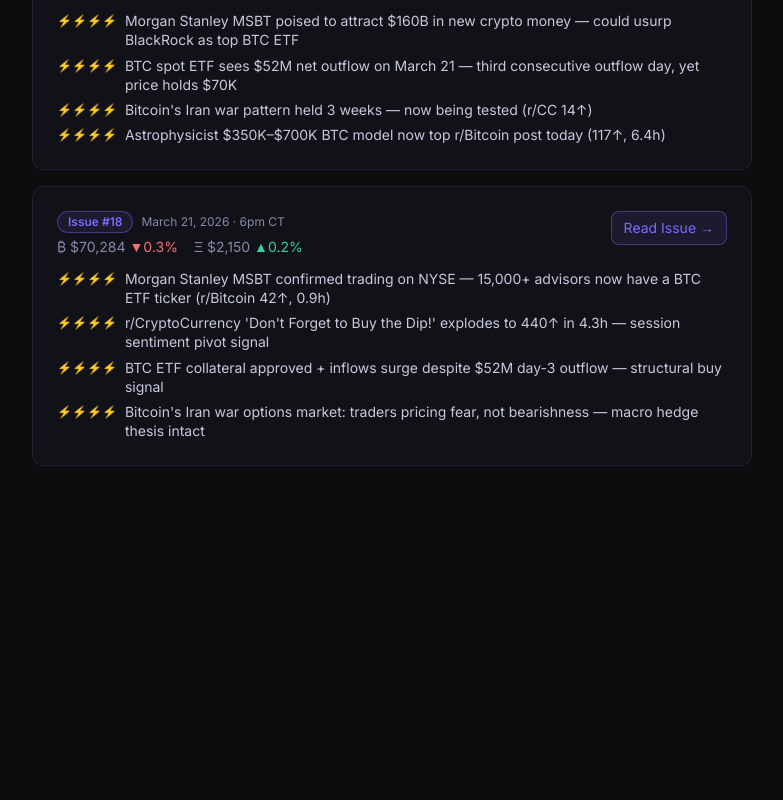
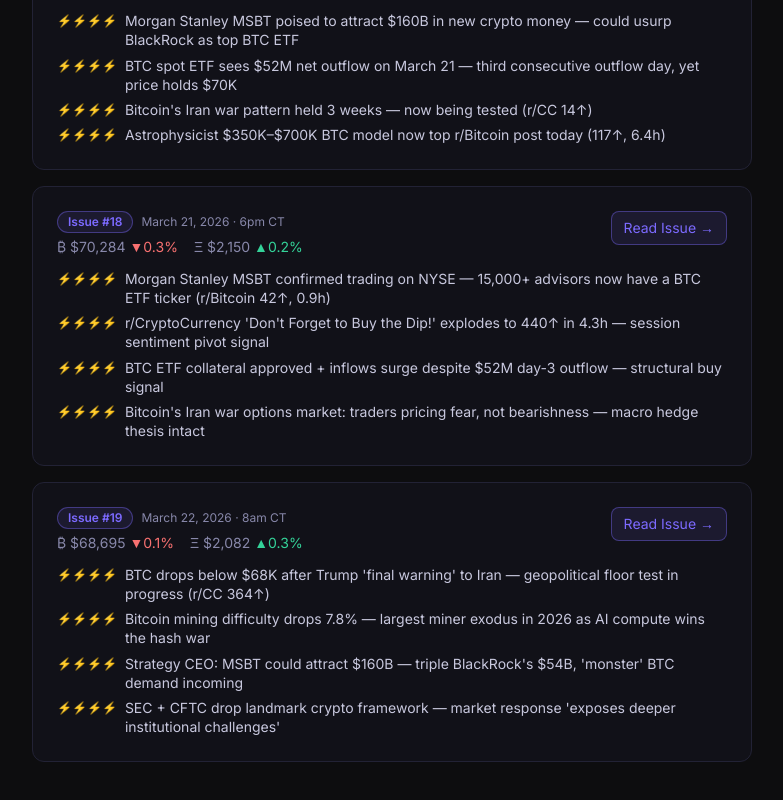
Before and after one commit to Mind-Dragon/zackor-signals, a Next.js app: page /issues in a window 1280 px wide. Shown: the part 4486-5286 px from the top of the page, without its empty margins (248-1031 px from the left). Before the commit the page ends 5000 px from the top, so only its background shows below. Built offline with nearby package versions, Linux system fonts and the light colour scheme.

Commit message:
feat: add Issue #19 — Mar 22, 2026 8am CT BTC/ETH scan

```diff
--- a/app/data/issues.ts
+++ b/app/data/issues.ts
@@ -28,6 +28,87 @@
 }
 
 export const ISSUES: Issue[] = [
+  {
+    id: "2026-03-22-8am",
+    issueNumber: 19,
+    date: "March 22, 2026",
+    time: "8am CT",
+    btcPrice: "$68,695",
+    btcChange: "0.1%",
+    btcUp: false,
+    ethPrice: "$2,082",
+    ethChange: "0.3%",
+    ethUp: true,
+    sections: [
+      {
+        icon: "₿",
+        title: "Bitcoin",
+        signals: [
+          {
+            rating: 4,
+            headline: "BTC drops below $68K after Trump 'final warning' to Iran — geopolitical floor test in progress (r/CC 364↑)",
+            detail: "r/CryptoCurrency (364↑, 10h): Trump issued a 'final warning' to Iran overnight, triggering BTC to drop below $68K. This is the most direct test of BTC's Iran war pattern since the conflict began — previously BTC held and recovered. Price at $68,695 currently. The critical question: does the geopolitical shock trigger a sell-off or does BTC absorb it as a sovereign hedge (as it has for the prior three weeks)? This is the signal to watch today."
+          },
+          {
+            rating: 4,
+            headline: "Bitcoin mining difficulty drops 7.8% — largest miner exodus in 2026 as AI compute wins the hash war",
+            detail: "r/CryptoCurrency (154↑, 9.5h): Bitcoin mining difficulty fell 7.8% — one of the largest drops in recent years. Miners are exiting Bitcoin mining in favor of AI compute infrastructure. This is structurally bullish for remaining miners (improved economics) and for BTC holders (reduced sell pressure from miner liquidations). The AI pivot of mining capital is accelerating, not reversing."
+          },
+          {
+            rating: 4,
+            headline: "Strategy CEO: MSBT could attract $160B — triple BlackRock's $54B, 'monster' BTC demand incoming",
+            detail: "Exa (Mar 22): Strategy's CEO (Michael Saylor) stated that Morgan Stanley's MSBT could attract up to $160B in flows, potentially making it three times larger than BlackRock's IBIT. Strategy itself now holds $54B in Bitcoin (Twitter/CWAlerts). The 'monster Bitcoin' framing is gaining mainstream traction as MSBT goes live on NYSE with 15,000+ advisor distribution network."
+          },
+          {
+            rating: 4,
+            headline: "SEC + CFTC drop landmark crypto framework — market response 'exposes deeper institutional challenges'",
+            detail: "Exa (Mar 22): The SEC and CFTC jointly released a landmark crypto regulatory framework on Sunday morning. Analyst framing: 'puts the final nail in the Gensler era' (r/CC 24↑). The CLARITY Act gaining support adds legislative momentum. NC lawmakers proposing a state Bitcoin reserve (r/CC 14↑) signals state-level institutional adoption accelerating alongside federal clarity."
+          },
+          {
+            rating: 3,
+            headline: "JPMorgan sets $266K BTC target — institutional demand thesis strengthening as correlation with S&P 500 rises",
+            detail: "Exa (Mar 22): JPMorgan published a $266K BTC price target based on institutional demand acceleration. Simultaneously, a separate analysis flags Bitcoin's rising S&P 500 correlation as a potential risk (YouSearch: 'triggers 50% crash setup'). The divergence between the bull case ($266K institutional target) and bear case (correlation risk) is the central BTC tension this week."
+          },
+          {
+            rating: 3,
+            headline: "Dormant 2011 Bitcoin wallet activates — 11,000x profit realization, 14-year HODLer exits",
+            detail: "Twitter/defiaddanews: A Bitcoin wallet dormant since 2011 reactivated, realizing 11,000x profit. This type of OG HODLer exit is a market structure event — supply that has been locked for 14 years entering circulation. Historical pattern: these events have minimal price impact individually but signal that long-term holders are finding the current price worth exiting."
+          }
+        ]
+      },
+      {
+        icon: "Ξ",
+        title: "Ethereum",
+        signals: [
+          {
+            rating: 4,
+            headline: "thomasg.eth still stacking Sunday AM — Arkham on-chain confirmation continues (Twitter 300 engagement score)",
+            detail: "Twitter @BSCNews (L:120 RT:16 R:12 = score 300): Arkham intelligence confirming thomasg.eth (the OG Ethereum whale who sold $538M near ATH) is actively continuing to accumulate ETH this morning. The buy-back initiated at $2,201 (underwater) is being extended. This is now a multi-day conviction accumulation pattern, not a one-time trade. ETH at $2,082 means the whale is ~5.4% underwater and adding."
+          },
+          {
+            rating: 4,
+            headline: "ETH Elliott Wave analysis: 'Has Ethereum started the next downtrend?' — $2,082 is the critical decision point (Twitter 124 score)",
+            detail: "Twitter @Morecryptoonl (L:54 RT:2 R:10 = score 124): Elliott Wave analysis asking whether ETH has entered the next downtrend structure at current levels. This is the #2 ETH engagement post of the morning. ETH at $2,082 is below thomasg.eth's buy entry of $2,201 — creating a tension between technical downtrend signals and smart money on-chain accumulation. Resolution of this tension defines the next 30-day move."
+          },
+          {
+            rating: 4,
+            headline: "Ethereum eyes 25% rally as richest ETH whales return to 'profitable state' — whale P&L reset incoming",
+            detail: "YouSearch/Twitter (Mar 22): Analysis showing the richest ETH whale cohort is approaching their breakeven price level, which historically precedes redistribution and price appreciation. Combined with YouSearch 'ETH demand grows + $4K 2026 target' coverage and the 7 largest public ETH treasury firms now holding (Twitter/CWAlerts), the on-chain structure suggests a potential 25% upside scenario if macro stabilizes."
+          },
+          {
+            rating: 3,
+            headline: "Bitmain sitting on 42-45% unrealized loss — bought ETH at $3,800-$4,000, now at $2,082",
+            detail: "Twitter @prievofficial: Bitmain (largest Bitcoin mining hardware company) holds significant ETH bought at $3,800-$4,000, currently sitting 42-45% underwater at $2,082. This is a macro overhang — Bitmain may face pressure to sell if ETH price stays depressed. However, it also signals that large institutional players are holding (not capitulating) despite deep losses."
+          },
+          {
+            rating: 3,
+            headline: "Resolv USR stablecoin crashes 80% after security failure — DeFi risk signal at ETH resistance",
+            detail: "r/CryptoCurrency (10↑, 1.9h): Resolv USR, an ETH-based stablecoin, crashed 80% following a security failure this morning. This is a live DeFi risk event occurring during ETH's most critical price support test. While not directly affecting ETH price, stablecoin security failures at resistance levels have historically added selling pressure as DeFi users de-risk. Monitor for contagion."
+          }
+        ]
+      }
+    ]
+  },
   {
     id: "2026-03-21-6pm",
     issueNumber: 18,
```
